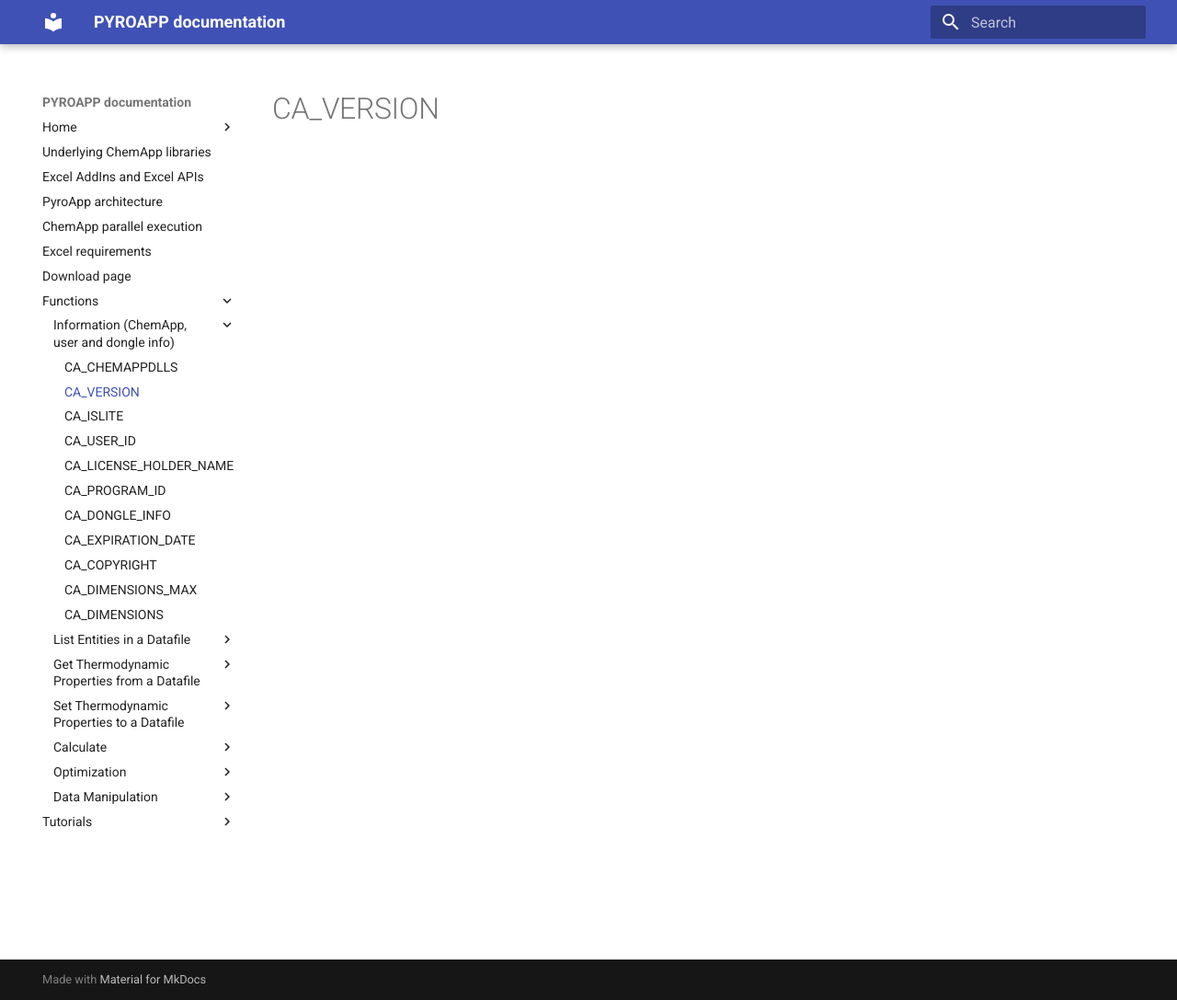
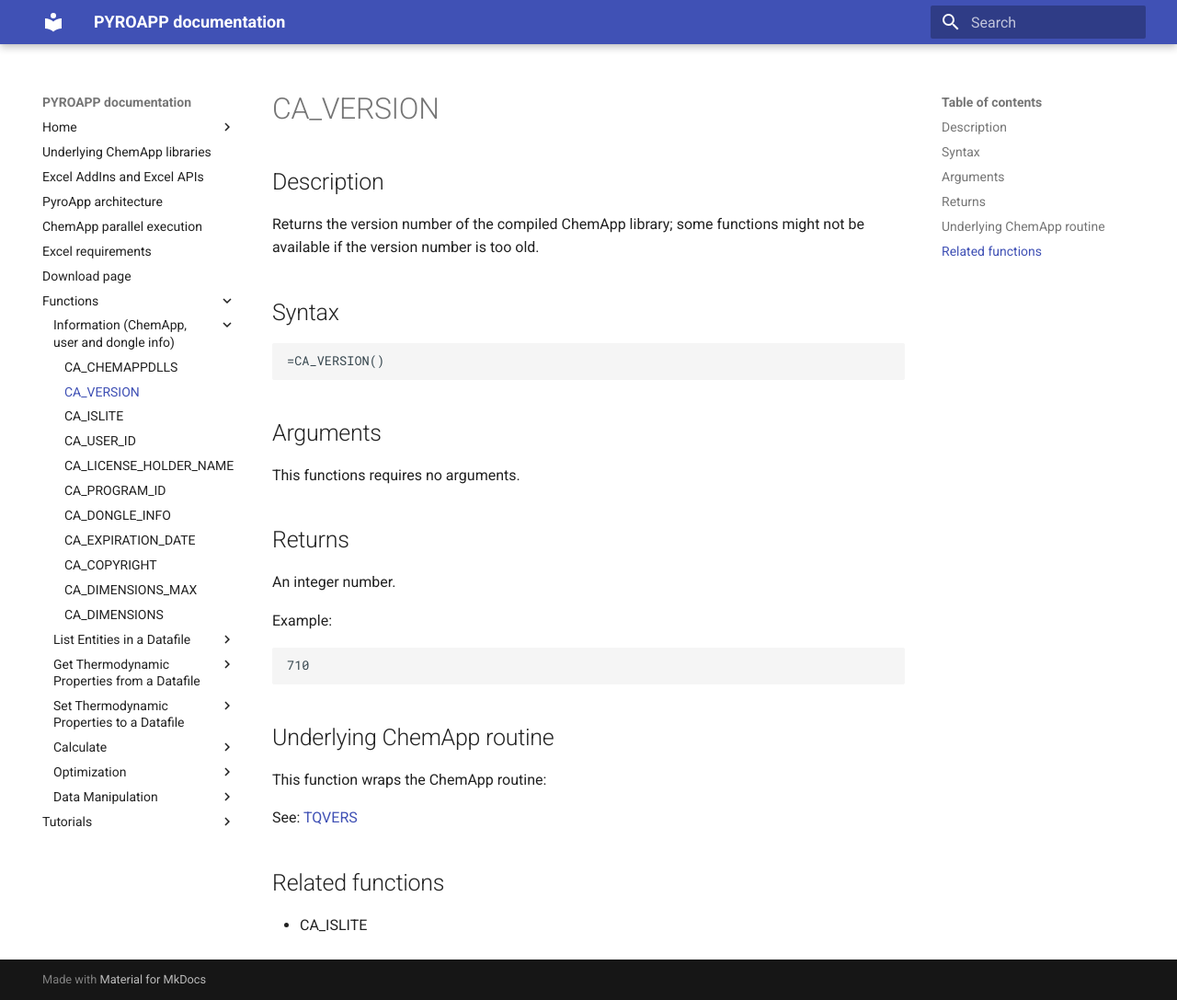
Before and after one commit to evnekdev/pyroapp-docs, an MkDocs documentation site: the page built from docs/functions/ca_version.md, in a window 1280 px wide and 1087 px high. Shown: the whole window at 92% size. Built offline with MkDocs 1.6.1 and Material for MkDocs 9.7.7, drawn with Linux system fonts in a browser that asks for light colours.

Commit message:
Update ca_version.md

````diff
--- a/docs/functions/ca_version.md
+++ b/docs/functions/ca_version.md
@@ -1 +1,37 @@
 # CA_VERSION
+
+## Description
+
+Returns the version number of the compiled ChemApp library; some functions might not be available if the version number is too old.
+
+
+## Syntax
+
+```excel
+=CA_VERSION()
+```
+
+## Arguments
+
+This functions requires no arguments.
+
+## Returns
+
+An integer number.
+
+Example:
+
+```text
+710
+```
+
+
+## Underlying ChemApp routine
+
+This function wraps the ChemApp routine:
+
+See: [TQVERS](https://gtt-technologies.de/ca-doc/index.html#tqvers)
+
+## Related functions
+
+  - CA_ISLITE
````
